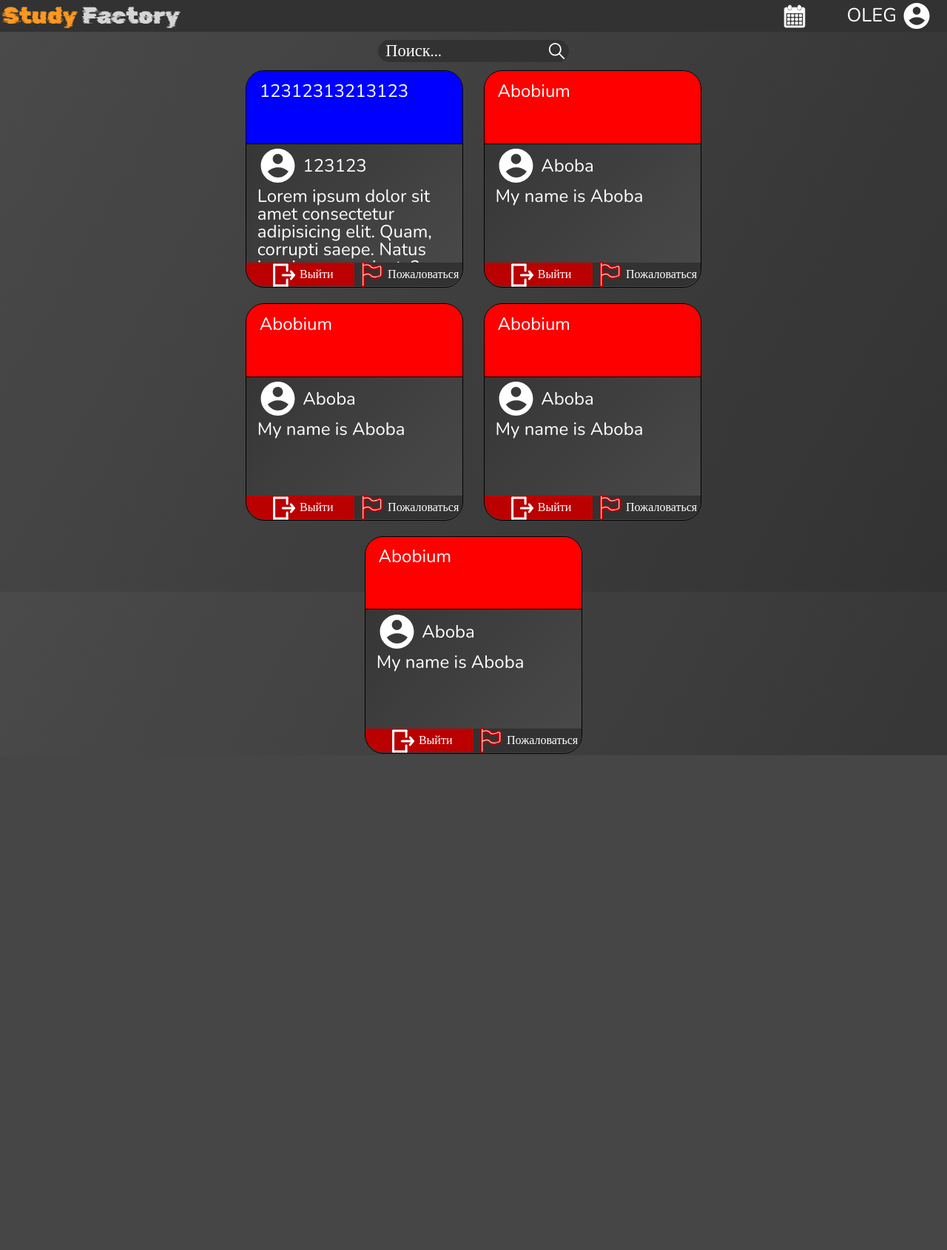
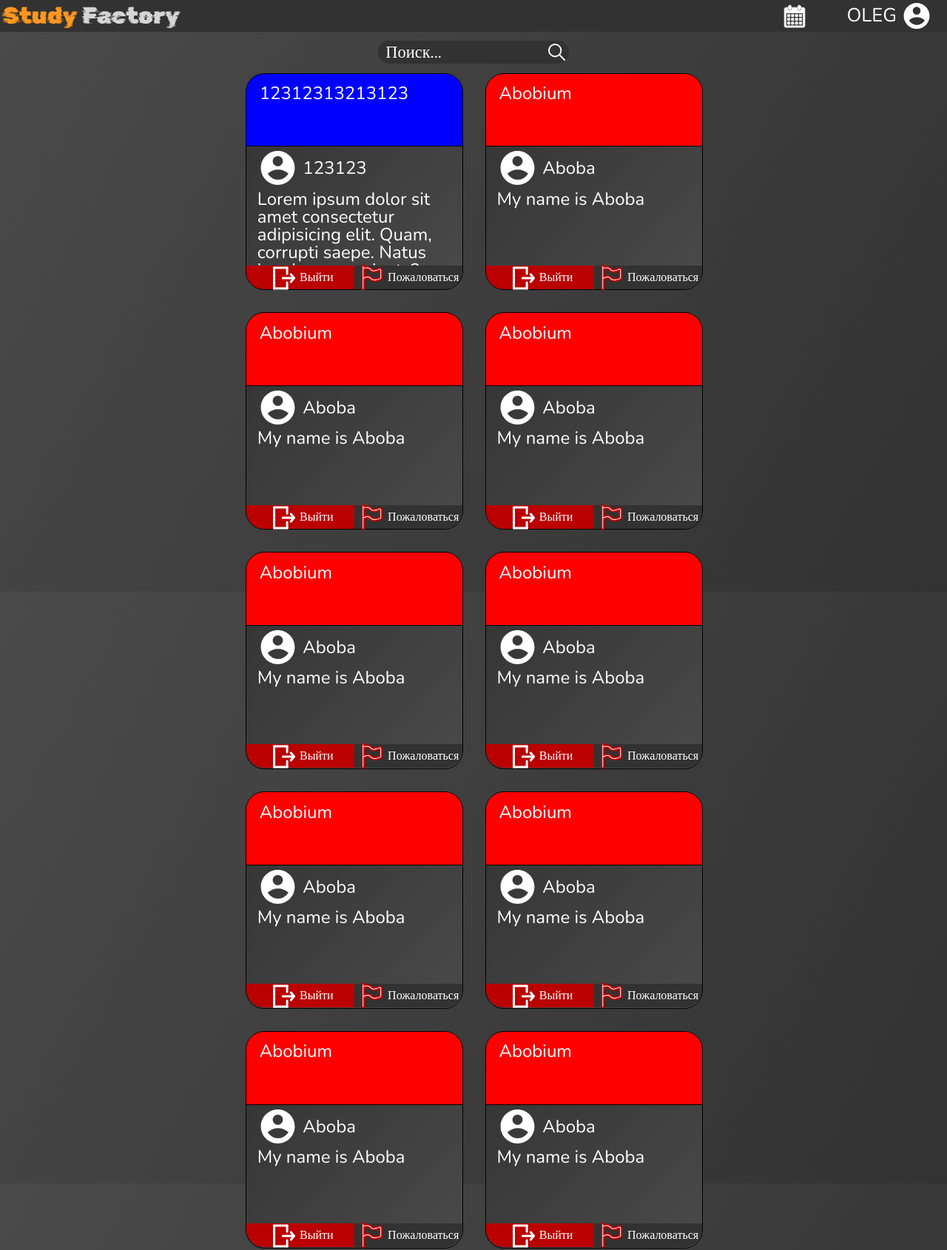
Before and after one commit to artemijMoskowsky/StudyFactory, a Python web app: template core_app/templates/index.html in a window 1280 px wide. Shown: the whole page at 74% size. Before the commit the page ends 1021 px from the top, so only its background shows below. Run offline with Jinja, Linux system fonts and the light colour scheme; the template is opened without the code that fills it, so the values that code supplies are empty.

Commit message:
display of the courses changed from flex to grid

```diff
--- a/core_app/static/css/index.css
+++ b/core_app/static/css/index.css
@@ -8,7 +8,7 @@
     justify-content: center;
     align-items: center;
     width: 100%;
-    height: 7%;
+    height: 7vh;
 }
 
 #search-form {
@@ -72,11 +72,13 @@
     width: 100%;
     height: 93%;
     box-sizing: border-box;
+    display: grid;
     justify-content: center;
-    display: flex;
+    grid-template-columns: repeat(auto-fit, calc(10.8vw + 19.2vh));
+    grid-auto-rows: calc(10.8vw + 19.2vh);
     padding: 0% 13.5%;
-    flex-wrap: wrap;
-    gap: 3%;
+    row-gap: 4vh;
+    column-gap: 2.5vw;
 }
 
 .course {
--- a/core_app/static/js/index.js
+++ b/core_app/static/js/index.js
@@ -57,3 +57,8 @@ appendCourse();
 appendCourse();
 appendCourse();
 appendCourse();
+appendCourse();
+appendCourse();
+appendCourse();
+appendCourse();
+appendCourse();
--- a/project/static/css/base.css
+++ b/project/static/css/base.css
@@ -7,8 +7,10 @@ html {
 body {
     background: #323232;
     background: linear-gradient(119deg, rgba(74, 74, 74, 1) 0%, rgba(50, 50, 50, 1) 100%);
+    background-attachment: fixed;
     min-width: 100%;
     min-height: 100%;
+    height: fit-content;
 }
 
 header {
@@ -58,7 +60,7 @@ header {
 
 .content-placer {
     width: 100%;
-    height: 94vh;
+    min-height: 94vh;
     display: flex;
     justify-content: center;
 }
```
